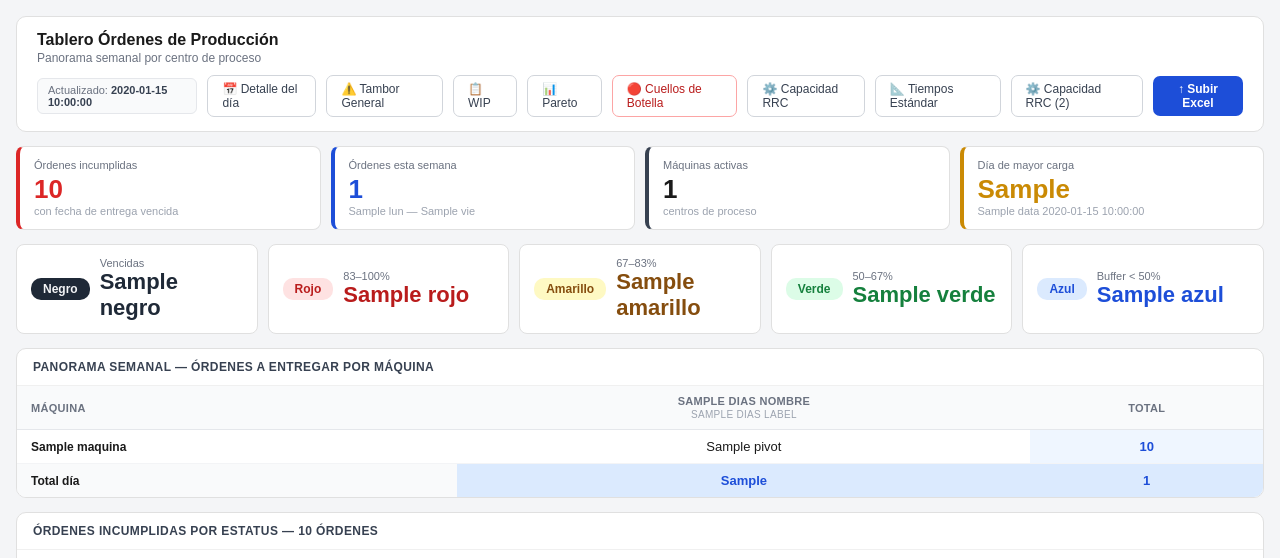
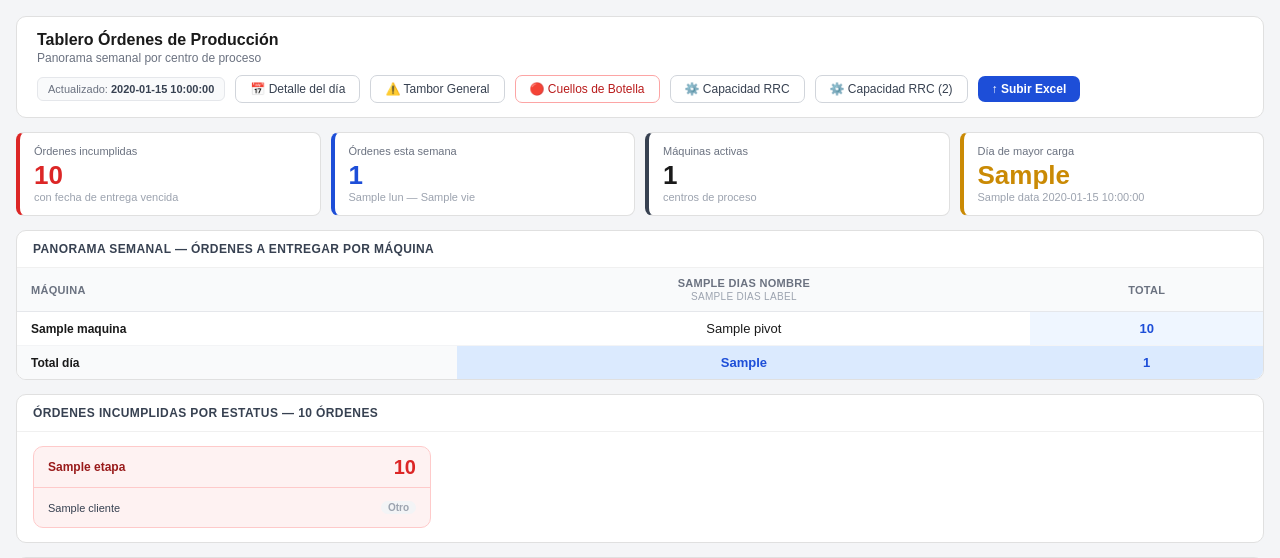
Before and after one commit to CoditeqViviana/tablero-op, a Flask app: template templates/index.html in a window 1280 px wide. Shown: the top 558 px of the page. Run offline with Flask 3, Linux system fonts and the light colour scheme; the template is opened without the code that fills it: most values are stand-ins (such as "Sample title", 1, 10 or a date in 2020).

Commit message:
Update index.html

```diff
--- a/templates/index.html
+++ b/templates/index.html
@@ -104,11 +104,8 @@ tr:hover:not(.total-row) td{background:#fafafa}
     {% if data %}<div class="updated">Actualizado: <strong>{{ data.updated_at }}</strong></div>{% endif %}
     <a href="/dia" style="font-size:12px;padding:6px 14px;border:1px solid #d1d5db;border-radius:7px;background:#fff;color:#374151;text-decoration:none">📅 Detalle del día</a>
     <a href="/tambor" style="font-size:12px;padding:6px 14px;border:1px solid #d1d5db;border-radius:7px;background:#fff;color:#374151;text-decoration:none">⚠️ Tambor General</a>
-    <a href="/wip" style="font-size:12px;padding:6px 14px;border:1px solid #d1d5db;border-radius:7px;background:#fff;color:#374151;text-decoration:none">📋 WIP</a>
-    <a href="/pareto" style="font-size:12px;padding:6px 14px;border:1px solid #d1d5db;border-radius:7px;background:#fff;color:#374151;text-decoration:none">📊 Pareto</a>
     <a href="/cuellos" style="font-size:12px;padding:6px 14px;border:1px solid #fca5a5;border-radius:7px;background:#fff;color:#b91c1c;text-decoration:none">🔴 Cuellos de Botella</a>
     <a href="/capacidad" style="font-size:12px;padding:6px 14px;border:1px solid #d1d5db;border-radius:7px;background:#fff;color:#374151;text-decoration:none">⚙️ Capacidad RRC</a>
-    <a href="/simulacion_tiempos" style="font-size:12px;padding:6px 14px;border:1px solid #d1d5db;border-radius:7px;background:#fff;color:#374151;text-decoration:none">📐 Tiempos Estándar</a>
     <a href="/capacidad2" style="font-size:12px;padding:6px 14px;border:1px solid #d1d5db;border-radius:7px;background:#fff;color:#374151;text-decoration:none">⚙️ Capacidad RRC (2)</a>
     <button class="upload-btn" onclick="openModal()">&#8593; Subir Excel</button>
   </div>
@@ -140,30 +137,6 @@ tr:hover:not(.total-row) td{background:#fafafa}
 </div>
 
 <!-- Panorama semanal -->
-<!-- Resumen TOC — orden: negro, rojo, amarillo, verde, azul -->
-<div style="display:grid;grid-template-columns:repeat(5,1fr);gap:10px;margin-bottom:14px">
-  <div style="background:#fff;border-radius:8px;padding:12px 14px;border:1px solid #e0e0e0;display:flex;align-items:center;gap:10px">
-    <span style="background:#1f2937;color:#f3f4f6;padding:4px 12px;border-radius:10px;font-size:12px;font-weight:700">Negro</span>
-    <div><div style="font-size:11px;color:#6b7280">Vencidas</div><div style="font-size:22px;font-weight:700;color:#1f2937">{{ data.colores_resumen.negro }}</div></div>
-  </div>
-  <div style="background:#fff;border-radius:8px;padding:12px 14px;border:1px solid #e0e0e0;display:flex;align-items:center;gap:10px">
-    <span style="background:#fee2e2;color:#b91c1c;padding:4px 12px;border-radius:10px;font-size:12px;font-weight:700">Rojo</span>
-    <div><div style="font-size:11px;color:#6b7280">83–100%</div><div style="font-size:22px;font-weight:700;color:#b91c1c">{{ data.colores_resumen.rojo }}</div></div>
-  </div>
-  <div style="background:#fff;border-radius:8px;padding:12px 14px;border:1px solid #e0e0e0;display:flex;align-items:center;gap:10px">
-    <span style="background:#fef9c3;color:#854d0e;padding:4px 12px;border-radius:10px;font-size:12px;font-weight:700">Amarillo</span>
-    <div><div style="font-size:11px;color:#6b7280">67–83%</div><div style="font-size:22px;font-weight:700;color:#854d0e">{{ data.colores_resumen.amarillo }}</div></div>
-  </div>
-  <div style="background:#fff;border-radius:8px;padding:12px 14px;border:1px solid #e0e0e0;display:flex;align-items:center;gap:10px">
-    <span style="background:#dcfce7;color:#15803d;padding:4px 12px;border-radius:10px;font-size:12px;font-weight:700">Verde</span>
-    <div><div style="font-size:11px;color:#6b7280">50–67%</div><div style="font-size:22px;font-weight:700;color:#15803d">{{ data.colores_resumen.verde }}</div></div>
-  </div>
-  <div style="background:#fff;border-radius:8px;padding:12px 14px;border:1px solid #e0e0e0;display:flex;align-items:center;gap:10px">
-    <span style="background:#dbeafe;color:#1d4ed8;padding:4px 12px;border-radius:10px;font-size:12px;font-weight:700">Azul</span>
-    <div><div style="font-size:11px;color:#6b7280">Buffer &lt; 50%</div><div style="font-size:22px;font-weight:700;color:#1d4ed8">{{ data.colores_resumen.azul }}</div></div>
-  </div>
-</div>
-
 
 <div class="panel">
   <div class="panel-hdr"><h2>Panorama semanal — órdenes a entregar por máquina</h2></div>
```
